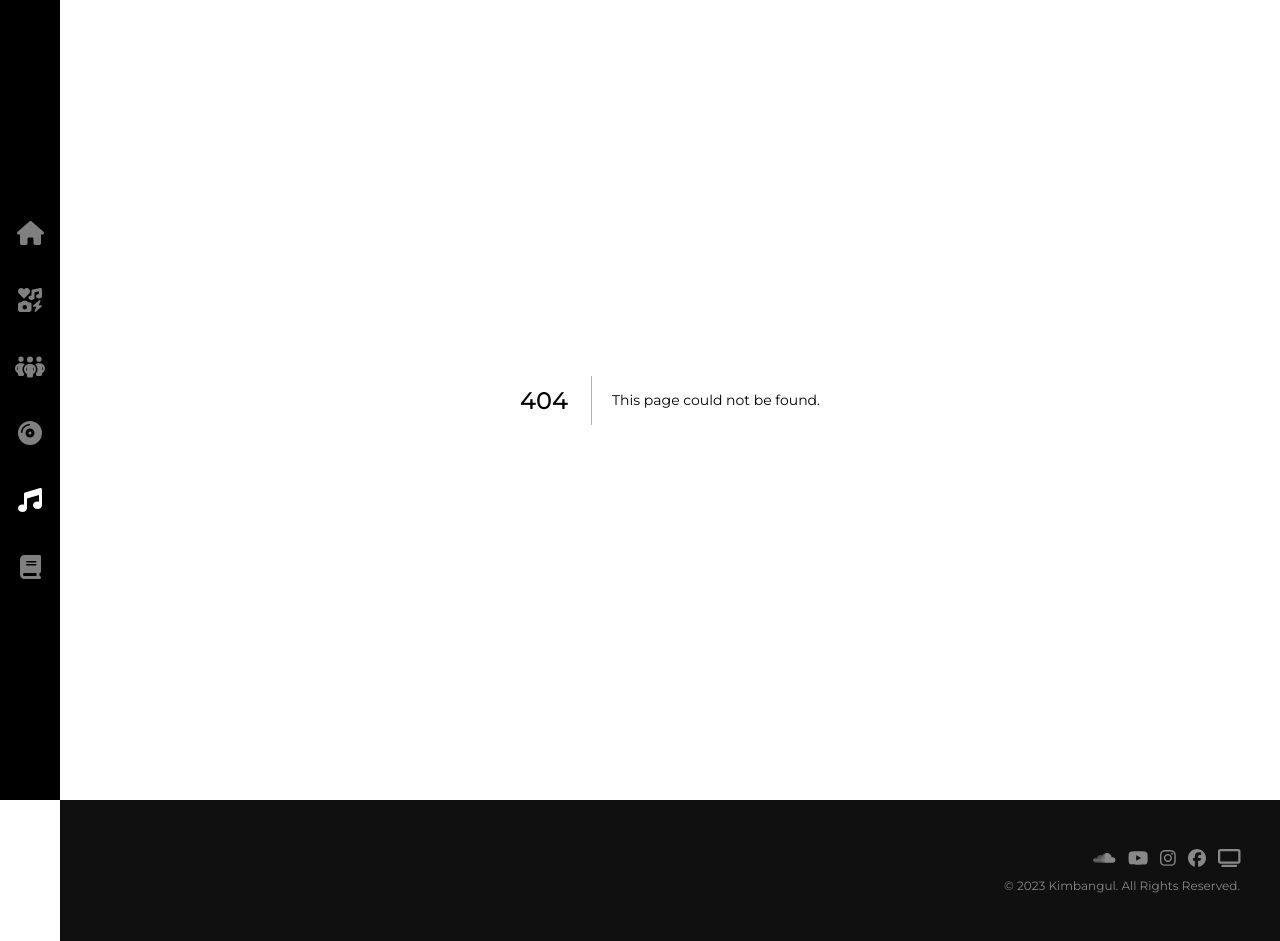
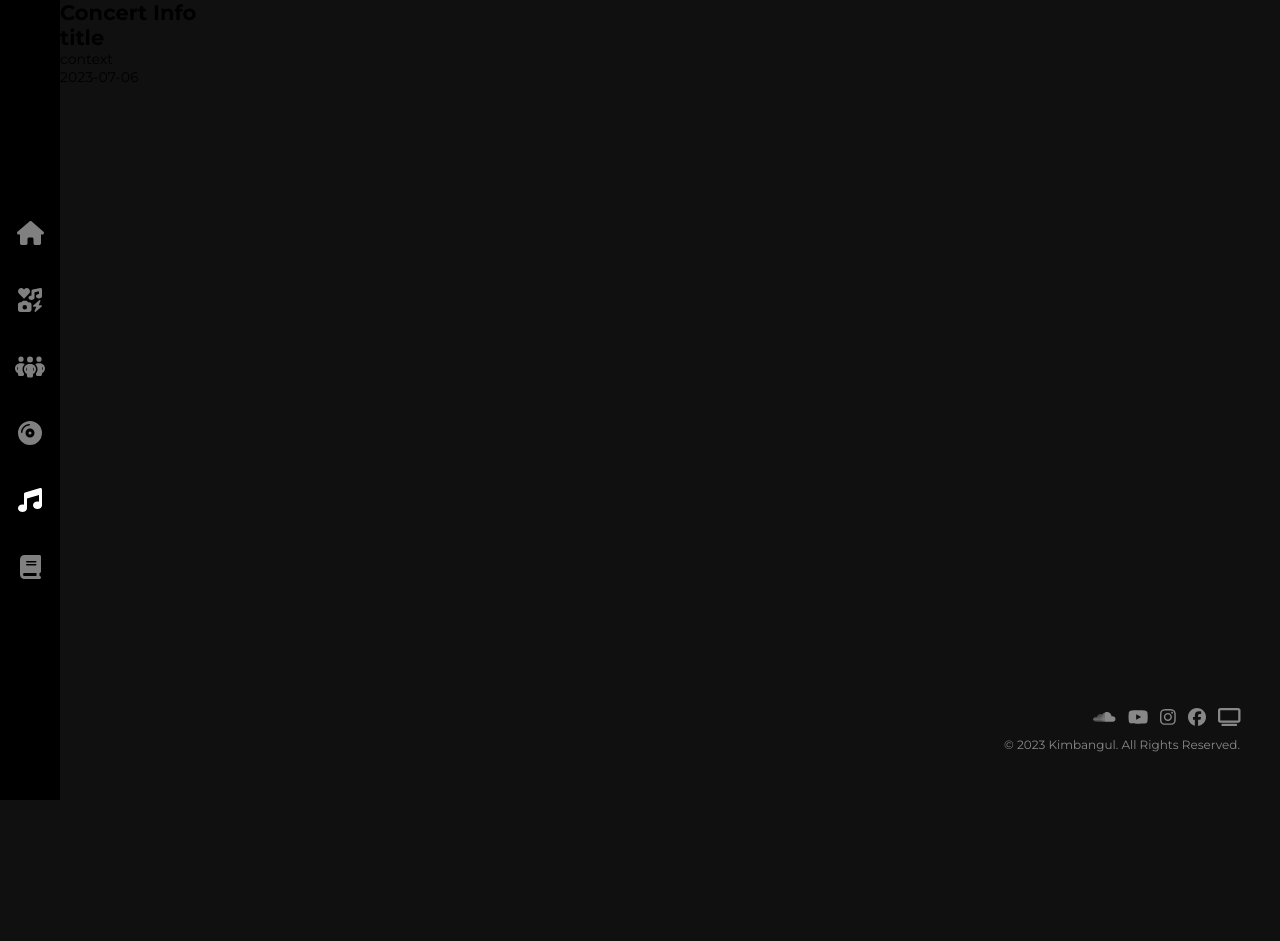
Before and after one commit to Kimbangul/lanalogue, a Next.js app: page /concert in a window 1280 px wide. Before the commit this address had no page. After the commit the page ends 800 px from the top, so only its background shows below. Built offline with nearby package versions, Linux system fonts and the light colour scheme.

Commit message:
style: add concert page

```diff
--- /dev/null
+++ b/src/app/concert/page.tsx
@@ -0,0 +1,20 @@
+'use client'
+import moment from "moment";
+
+export default function ConcertView() {
+
+
+  return (
+    <>
+      <h1>Concert Info</h1>
+      <ul>
+        <li>
+          <h2>title</h2>
+          <p>context</p>
+          <span>{moment().format('YYYY-MM-DD')}</span>
+        </li>
+      </ul>
+    </>
+  )
+
+}
--- a/src/components/layout/header/menu.ts
+++ b/src/components/layout/header/menu.ts
@@ -23,7 +23,7 @@ const menu : MenuType = {
     "title": "discography"
   },
   "concert info": {
-    "link": "#",
+    "link": "concert",
     "icon": faMusic,
     "title": "concert"
   },
```
